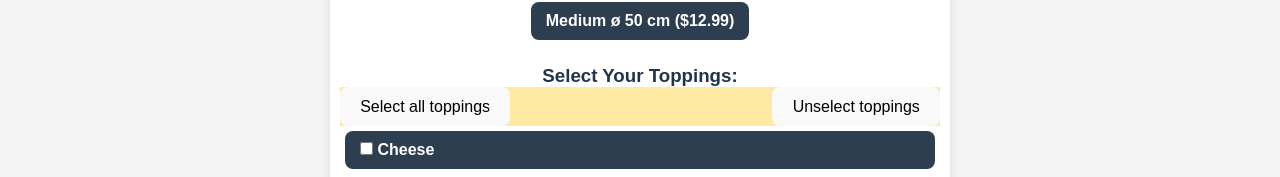
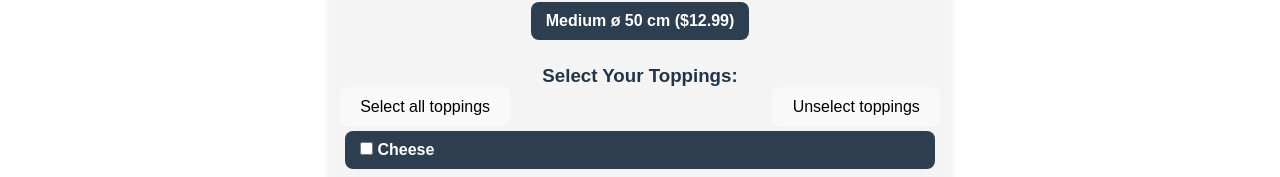
Before and after one commit to vargaae/custompizza-app, a React (Vite) app: page /selector in a window 1280 px wide. Shown: the part 654-831 px from the top of the page. Built offline with nearby package versions, Linux system fonts and the light colour scheme; a web font is replaced by a local one.

Commit message:
update, add styled CustomPizza

```diff
--- a/src/components/custom-pizza/CustomPizza.jsx
+++ b/src/components/custom-pizza/CustomPizza.jsx
@@ -1,15 +1,24 @@
-import React, { useState } from 'react';
-import './CustomPizza.scss';
+import React, { useState } from "react";
+
+import { CustomPizzaContainer } from "./CustomPizza.styles";
 
 const CustomPizza = () => {
   // State variables
-  const [size, setSize] = useState('Medium');
+  const [size, setSize] = useState("Medium");
   const [toppings, setToppings] = useState([]);
 
   // Prices for the sizes and toppings
-  const sizePrices = { Small: 4.99, Medium: 7.99, Large: 12.99  };
-  const toppingPrice = 1.00;
-  const availableToppings = ['Cheese', 'Pepperoni', 'Salami', 'Bacon', 'Mushrooms', 'Onions', 'Olives'];
+  const sizePrices = { Small: 4.99, Medium: 7.99, Large: 12.99 };
+  const toppingPrice = 1.0;
+  const availableToppings = [
+    "Cheese",
+    "Pepperoni",
+    "Salami",
+    "Bacon",
+    "Mushrooms",
+    "Onions",
+    "Olives",
+  ];
 
   // Handler for size change
   const handleSizeChange = (event) => {
@@ -20,7 +29,9 @@ const handleSizeChange = (event) => {
   const handleToppingChange = (event) => {
     const { value, checked } = event.target;
     setToppings((prevToppings) =>
-    checked ? [...prevToppings, value] : prevToppings.filter(topping => topping !== value)
+      checked
+        ? [...prevToppings, value]
+        : prevToppings.filter((topping) => topping !== value)
     );
   };
 
@@ -34,38 +45,46 @@ const checkToppings = () => {
   };
 
   // Calculate the total cost
-const totalCost = (sizePrices[size] + toppings.length * toppingPrice).toFixed(2);
+  const totalCost = (sizePrices[size] + toppings.length * toppingPrice).toFixed(
+    2
+  );
 
   return (
-  <div className="pizza-app">
+    <CustomPizzaContainer>
       <h1>🍕 Customize Your Pizza</h1>
       {/* Size Selector */}
       <div className="size-selector">
         <h3>Choose Your Size:</h3>
         <div className="size-options">
-        <label className={`size-option ${size === 'Small' ? 'selected' : ''}`}>
+          <label
+            className={`size-option ${size === "Small" ? "selected" : ""}`}
+          >
             <input
               type="radio"
               value="Small"
-            checked={size === 'Small'}
+              checked={size === "Small"}
               onChange={handleSizeChange}
             />
             Small ø 24 cm ($4.99)
           </label>
-        <label className={`size-option ${size === 'Medium' ? 'selected' : ''}`}>
+          <label
+            className={`size-option ${size === "Medium" ? "selected" : ""}`}
+          >
             <input
               type="radio"
               value="Medium"
-            checked={size === 'Medium'}
+              checked={size === "Medium"}
               onChange={handleSizeChange}
             />
             Medium ø 32 cm ($7.99)
           </label>
-        <label className={`size-option ${size === 'Large' ? 'selected' : ''}`}>
+          <label
+            className={`size-option ${size === "Large" ? "selected" : ""}`}
+          >
             <input
               type="radio"
               value="Large"
-            checked={size === 'Large'}
+              checked={size === "Large"}
               onChange={handleSizeChange}
             />
             Medium ø 50 cm ($12.99)
@@ -88,7 +107,7 @@ return (
                 value={topping}
                 checked={toppings.includes(topping)}
                 onChange={handleToppingChange}
-            /> {" "}
+              />{" "}
               {topping}
             </label>
           ))}
@@ -101,12 +120,10 @@ return (
         <p>
           <strong>{size}</strong> pizza,
         </p>
-      <p>
-        toppings: {toppings.length > 0 ? toppings.join(', ') : 'none'}
-      </p>
+        <p>toppings: {toppings.length > 0 ? toppings.join(", ") : "none"}</p>
         <p className="total-cost">Total Cost: ${totalCost}</p>
       </div>
-  </div>
+    </CustomPizzaContainer>
   );
 };
 
--- a/src/components/custom-pizza/CustomPizza.scss
+++ /dev/null
@@ -1,103 +0,0 @@
-:root {
-  --primary-color: #ff6347;
-  --secondary-color: #2c3e50;
-  --light-color: #ffeaa3;
-  --background-color: #f4f4f4;
-  --text-color: #333;
-  --border-radius: 8px;
-  --box-shadow: 0 2px 10px rgba(0, 0, 0, 0.1);
-}
-
-body {
-  background-color: var(--background-color);
-  /* font-family: 'Helvetica Neue', Arial, sans-serif;
-  color: var(--text-color);
-  margin: 0;
-  padding: 20px;
-  display: flex;
-  justify-content: center;
-  align-items: center; */
-}
-
-.pizza-app {
-  background: white;
-  padding: 10px;
-  border-radius: var(--border-radius);
-  box-shadow: var(--box-shadow);
-  max-width: 600px;
-  margin: 0 auto;
-  text-align: center;
-}
-
-h1 {
-  color: var(--primary-color);
-  margin-bottom: 20px;
-}
-
-.size-selector,
-.toppings-selector,
-.summary-box {
-  margin-bottom: 20px;
-}
-
-.size-options {
-  display: flex;
-  justify-content: space-around;
-  flex-wrap: wrap;
-}
-.topping-options {
-  display: flex;
-  justify-content: center;
-  text-align: left;
-  flex-wrap: wrap;
-}
-
-.size-option,
-.topping-option {
-  background: var(--secondary-color);
-  color: white;
-  border: none;
-  border-radius: var(--border-radius);
-  padding: 10px 15px;
-  margin: 5px;
-  cursor: pointer;
-  transition: background 0.3s ease;
-}
-
-.topping-option {
-  width: 100%;
-}
-
-.size-option input {
-  display: none;
-}
-
-.topping-option input {
-  padding: 2px;
-}
-
-.size-option.selected,
-.topping-option:hover {
-  background: var(--primary-color);
-}
-
-.checkall {
-  background: var(--light-color);
-  display: flex;
-  justify-content: space-between;
-  flex-wrap: wrap;
-}
-
-.summary-box {
-  background: var(--background-color);
-  padding: 15px;
-  border-radius: var(--border-radius);
-  box-shadow: var(--box-shadow);
-  text-align: right;
-}
-
-.total-cost {
-  font-size: 1.2em;
-  color: var(--primary-color);
-  margin-top: 10px;
-}
--- /dev/null
+++ b/src/components/custom-pizza/CustomPizza.styles.jsx
@@ -0,0 +1,99 @@
+import styled from "styled-components";
+
+export const CustomPizzaContainer = styled.div`
+  background: #f4f4f4;
+  padding: 10px;
+  border-radius: var(--border-radius);
+  box-shadow: var(--box-shadow);
+  max-width: 600px;
+  margin: 0 auto;
+  text-align: center;
+
+  h1 {
+    color: var(--primary-color);
+    margin-bottom: 20px;
+  }
+
+  .size-selector,
+  .toppings-selector,
+  .summary-box {
+    margin-bottom: 20px;
+  }
+
+  .size-options {
+    display: flex;
+    justify-content: space-around;
+    flex-wrap: wrap;
+  }
+  .topping-options {
+    display: flex;
+    justify-content: center;
+    text-align: left;
+    flex-wrap: wrap;
+  }
+
+  .size-option,
+  .topping-option {
+    background: var(--secondary-color);
+    color: white;
+    border: none;
+    border-radius: var(--border-radius);
+    padding: 10px 15px;
+    margin: 5px;
+    cursor: pointer;
+    transition: background 0.3s ease;
+  }
+
+  .topping-option {
+    width: 100%;
+  }
+
+  .size-option input {
+    display: none;
+  }
+
+  .topping-option input {
+    padding: 2px;
+  }
+
+  .size-option.selected,
+  .topping-option:hover {
+    background: var(--primary-color);
+  }
+
+  .checkall {
+    display: flex;
+    justify-content: space-between;
+    flex-wrap: wrap;
+  }
+
+  .summary-box {
+    background: var(--background-color);
+    padding: 15px;
+    border-radius: var(--border-radius);
+    box-shadow: var(--box-shadow);
+    text-align: right;
+  }
+
+  .total-cost {
+    font-size: 1.2em;
+    color: var(--primary-color);
+    margin-top: 10px;
+  }
+`;
+
+export const CheckoutHeader = styled.div``;
+
+export const HeaderBlock = styled.div``;
+
+export const Total = styled.span``;
+
+export const PaymentFormContainer = styled.div``;
+
+export const FormContainer = styled.form``;
+
+export const ButtonContainer = styled.div``;
+
+export const ButtonsContainer = styled.div``;
+
+export const EmptyMessage = styled.div``;
--- a/src/index.css
+++ b/src/index.css
@@ -3,6 +3,12 @@
   --font-family-numbers: "Poppins", "Poppins Placeholder", sans-serif;
   --font-family-shopinfo: "Montserrat", "Montserrat Placeholder", sans-serif;
   --font-family-button: Inter-Medium, Inter, "Inter Placeholder", sans-serif;
+
+  --primary-color: #ff6347;
+  --secondary-color: #2c3e50;
+  --light-color: #ffeaa3;
+  --background-color: #f4f4f4;
+  --text-color: #333;
 
   --color-bg: #142332;
 
@@ -10,6 +16,9 @@
   --color-white: #f2f2f2;
 
   --color-text: #3791AF;
+
+  --border-radius: 8px;
+  --box-shadow: 0 2px 10px rgba(0, 0, 0, 0.1);
 
   color-scheme: light dark;
   color: rgba(255, 255, 255, 0.87);
```
Also changed, not shown: 1 other file (tests, documents, lock files or other folders). Lines whose indentation alone changed are shown as unchanged.
